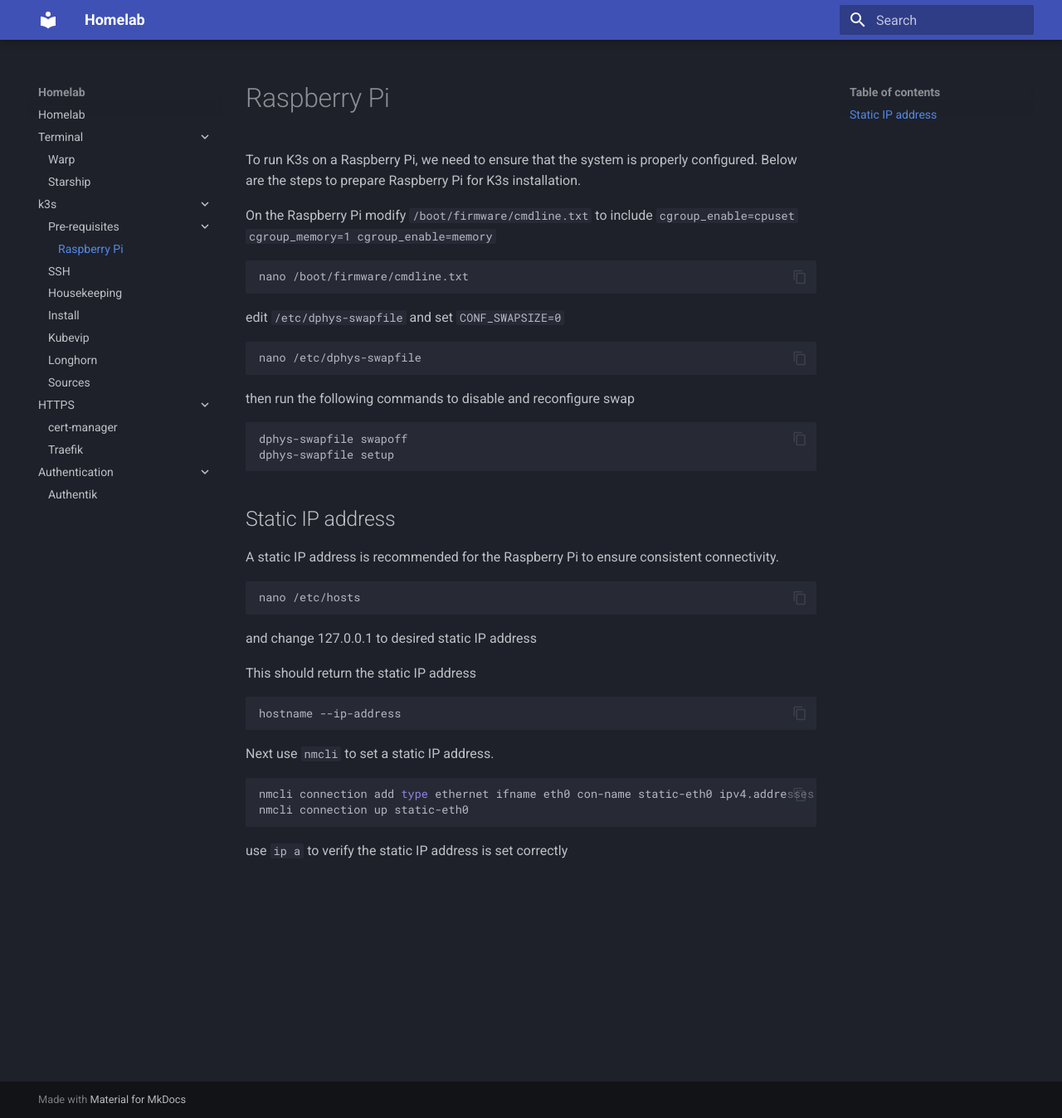
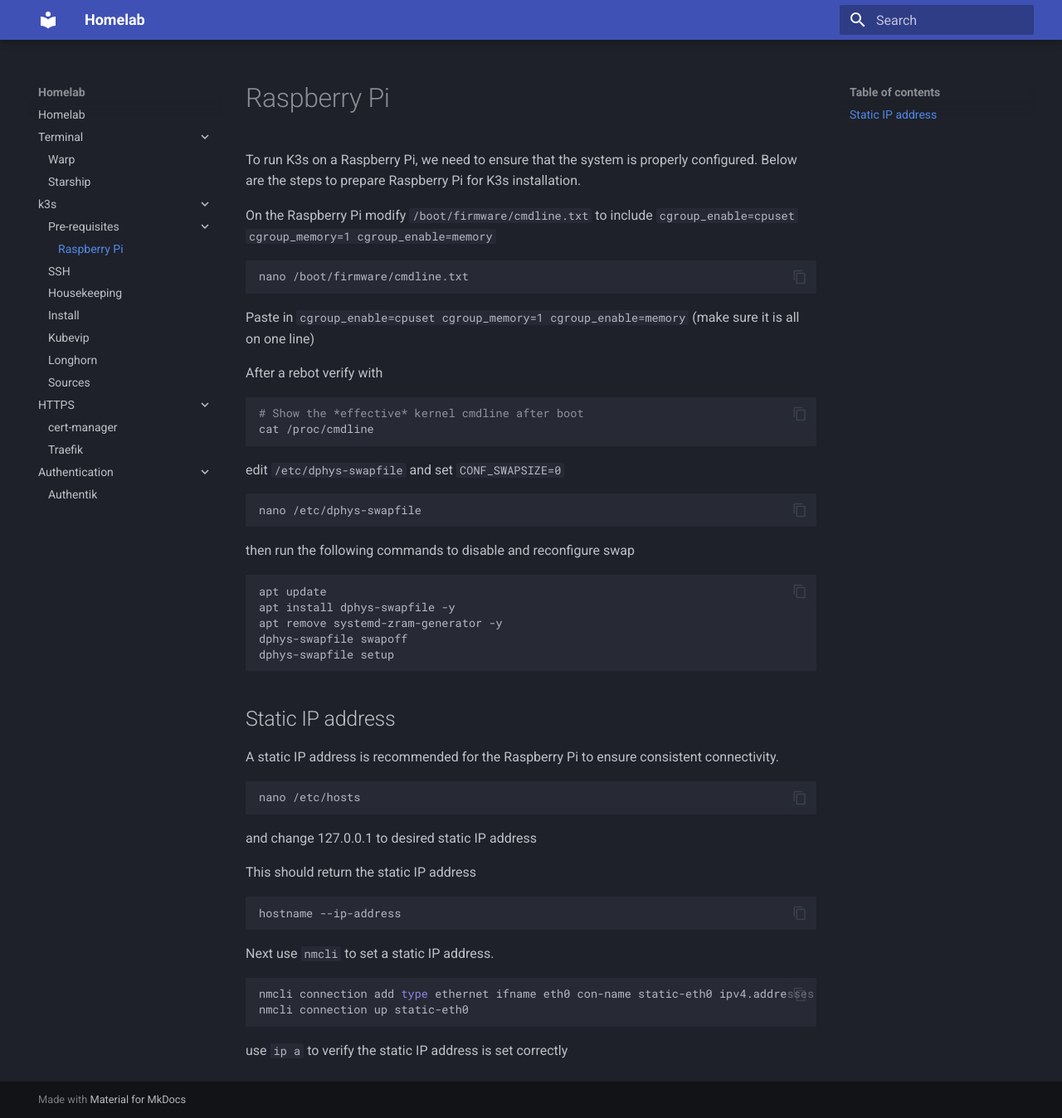
Before and after one commit to spaelling/homelab-pages, an MkDocs documentation site: the page built from docs/k3s/prerequisites/rpi.prereqs.md, in a window 1280 px wide and 1348 px high. Shown: the whole window at 83% size. Built offline with MkDocs 1.6.1 and Material for MkDocs 9.7.7, drawn with Linux system fonts in a browser that asks for light colours.

Commit message:
docs: improve Raspberry Pi K3s prerequisites with additional commands and verification steps

````diff
--- a/docs/k3s/prerequisites/rpi.prereqs.md
+++ b/docs/k3s/prerequisites/rpi.prereqs.md
@@ -6,6 +6,15 @@
 
 ```bash
 nano /boot/firmware/cmdline.txt
+```
+
+Paste in `cgroup_enable=cpuset cgroup_memory=1 cgroup_enable=memory` (make sure it is all on one line)
+
+After a rebot verify with
+
+```bash
+# Show the *effective* kernel cmdline after boot
+cat /proc/cmdline
 ```
 
 edit `/etc/dphys-swapfile` and set `CONF_SWAPSIZE=0`
@@ -17,6 +26,9 @@
 then run the following commands to disable and reconfigure swap
 
 ```bash
+apt update
+apt install dphys-swapfile -y
+apt remove systemd-zram-generator -y
 dphys-swapfile swapoff
 dphys-swapfile setup
 ```
````
